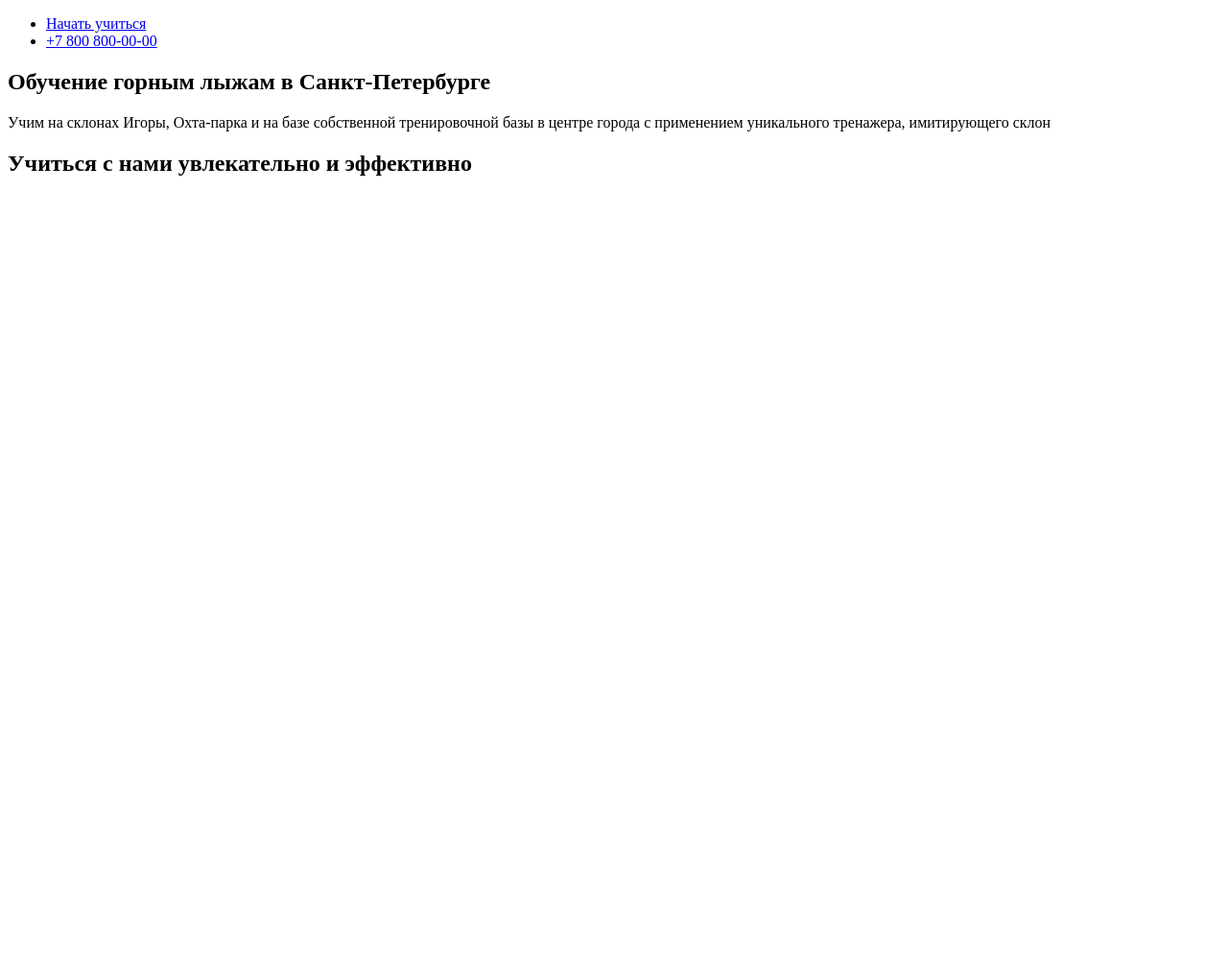
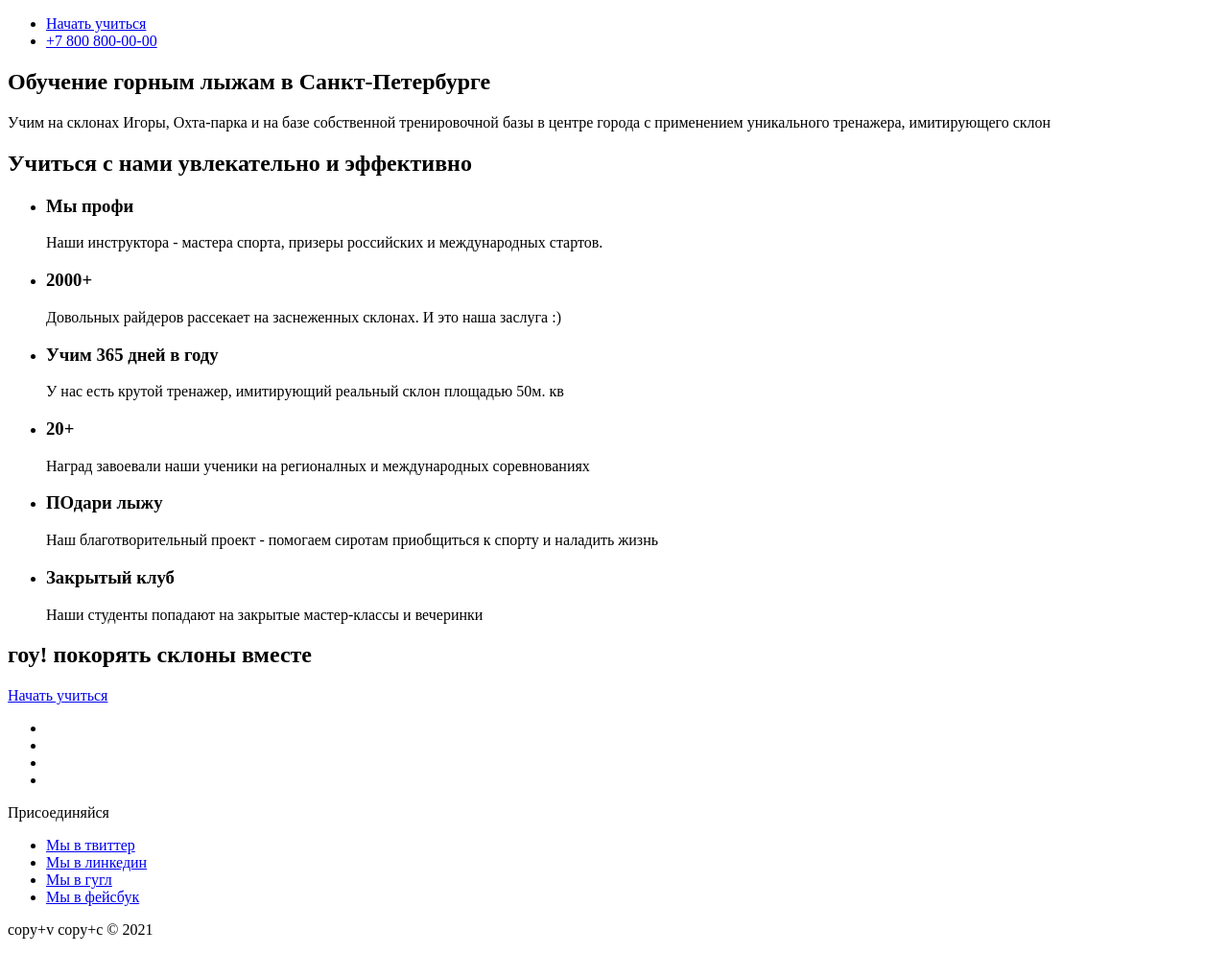
Before and after one commit to ratibor60/ski-school-bagrov, a plain HTML site: page index.html in a window 1280 px wide. Shown: the whole page at 96% size. Before the commit the page ends 800 px from the top, so only its background shows below. Drawn offline with Linux system fonts and the light colour scheme.

Commit message:
Разметка макета

```diff
--- a/index.html
+++ b/index.html
@@ -1,5 +1,6 @@
 <!DOCTYPE html>
 <html lang="ru">
+
 <head>
   <meta charset="UTF-8">
   <meta http-equiv="X-UA-Compatible" content="IE=edge">
@@ -7,6 +8,7 @@
   <title>Ski School</title>
   <link rel="stylesheet" href="styles/style.css">
 </head>
+
 <body>
   <header class="header">
     <a href="#" class="logo"></a>
@@ -19,14 +21,65 @@
   <main>
     <section class="promo">
       <h1 class="title">Обучение горным лыжам в Санкт-Петербурге</h1>
-      <p class="title-text">Учим на склонах Игоры, Охта-парка и на базе собственной тренировочной базы в центре города с применением уникального тренажера, имитирующего склон</p>
+      <p class="title-text">Учим на склонах Игоры, Охта-парка и на базе собственной тренировочной базы в центре города с
+        применением уникального тренажера, имитирующего склон</p>
     </section>
 
     <section class="feature">
       <h2>Учиться с нами увлекательно и эффективно</h2>
+      <ul class="feature-list">
+        <li>
+          <h3>Мы профи</h3>
+          <p>Наши инструктора - мастера спорта, призеры российских и международных стартов.</p>
+        </li>
+        <li>
+          <h3>2000+</h3>
+          <p>Довольных райдеров рассекает на заснеженных склонах. И это наша заслуга :)</p>
+        </li>
+        <li>
+          <h3>Учим 365 дней в году</h3>
+          <p>У нас есть крутой тренажер, имитирующий реальный склон площадью 50м. кв</p>
+        </li>
+        <li>
+          <h3>20+</h3>
+          <p>Наград завоевали наши ученики на регионалных и международных соревнованиях</p>
+        </li>
+        <li>
+          <h3>ПОдари лыжу</h3>
+          <p>Наш благотворительный проект - помогаем сиротам приобщиться к спорту и наладить жизнь</p>
+        </li>
+        <li>
+          <h3>Закрытый клуб</h3>
+          <p>Наши студенты попадают на закрытые мастер-классы и вечеринки</p>
+        </li>
+      </ul>
     </section>
+
+    <div class="order">
+      <h2>гоу! покорять склоны вместе</h2>
+      <a href="#" class="order-btn">Начать учиться</a>
+      <div class="photo">
+        <ul class="photo-list">
+          <li><img src="" alt=""></li>
+          <li><img src="" alt=""></li>
+          <li><img src="" alt=""></li>
+          <li><img src="" alt=""></li>
+        </ul>
+      </div>
+    </div>
   </main>
-  <footer></footer>
+
+  <footer>
+    <p class="go">Присоединяйся</p>
+    <ul class="social">
+      <li><a href="#" class="link">Мы в твиттер</a></li>
+      <li><a href="#" class="link">Мы в линкедин</a></li>
+      <li><a href="#" class="link">Мы в гугл</a></li>
+      <li><a href="#" class="link">Мы в фейсбук</a></li>
+    </ul>
+    <p>copy+v copy+c © 2021</p>
+  </footer>
 
 </body>
+
 </html>
```
